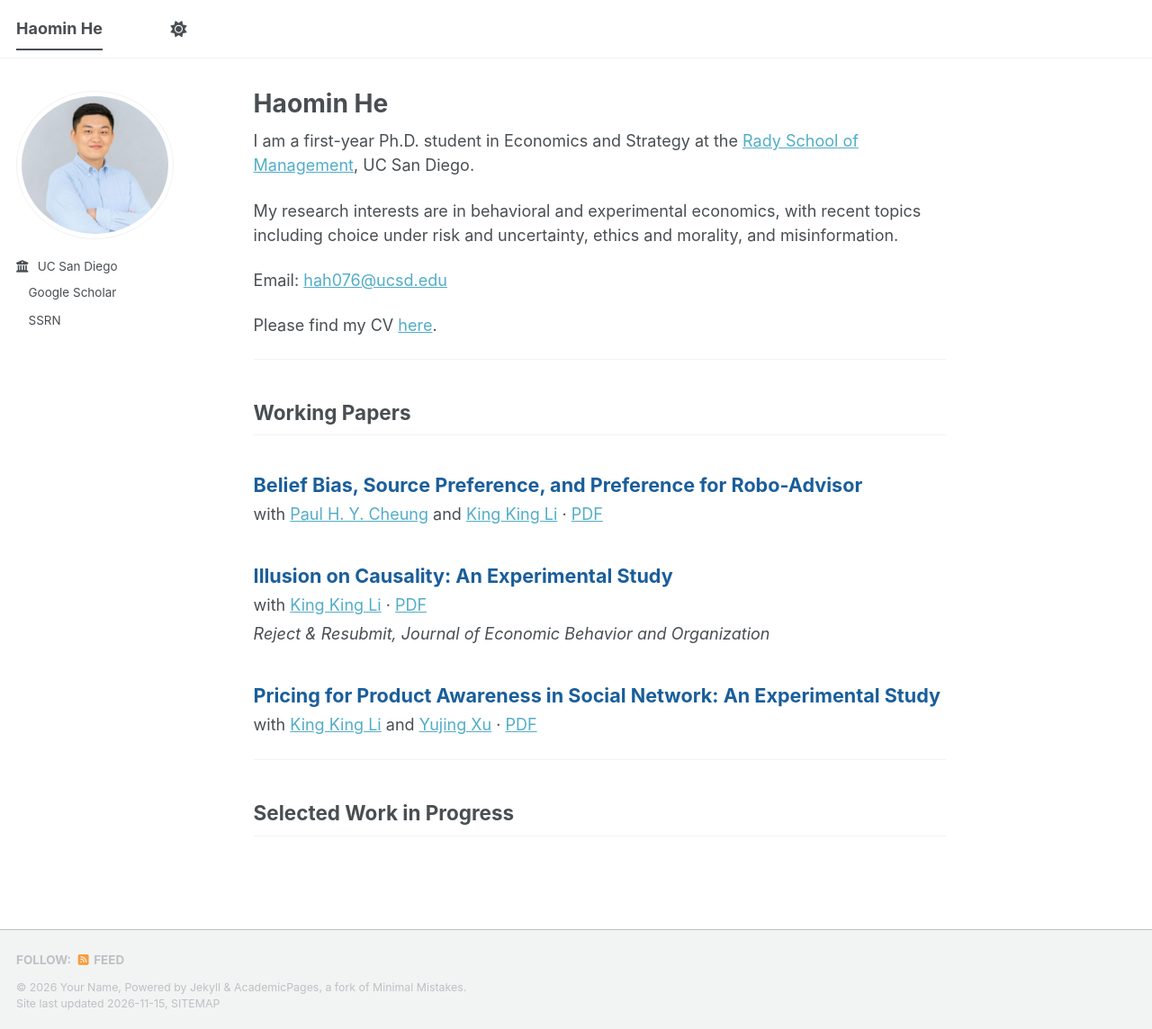
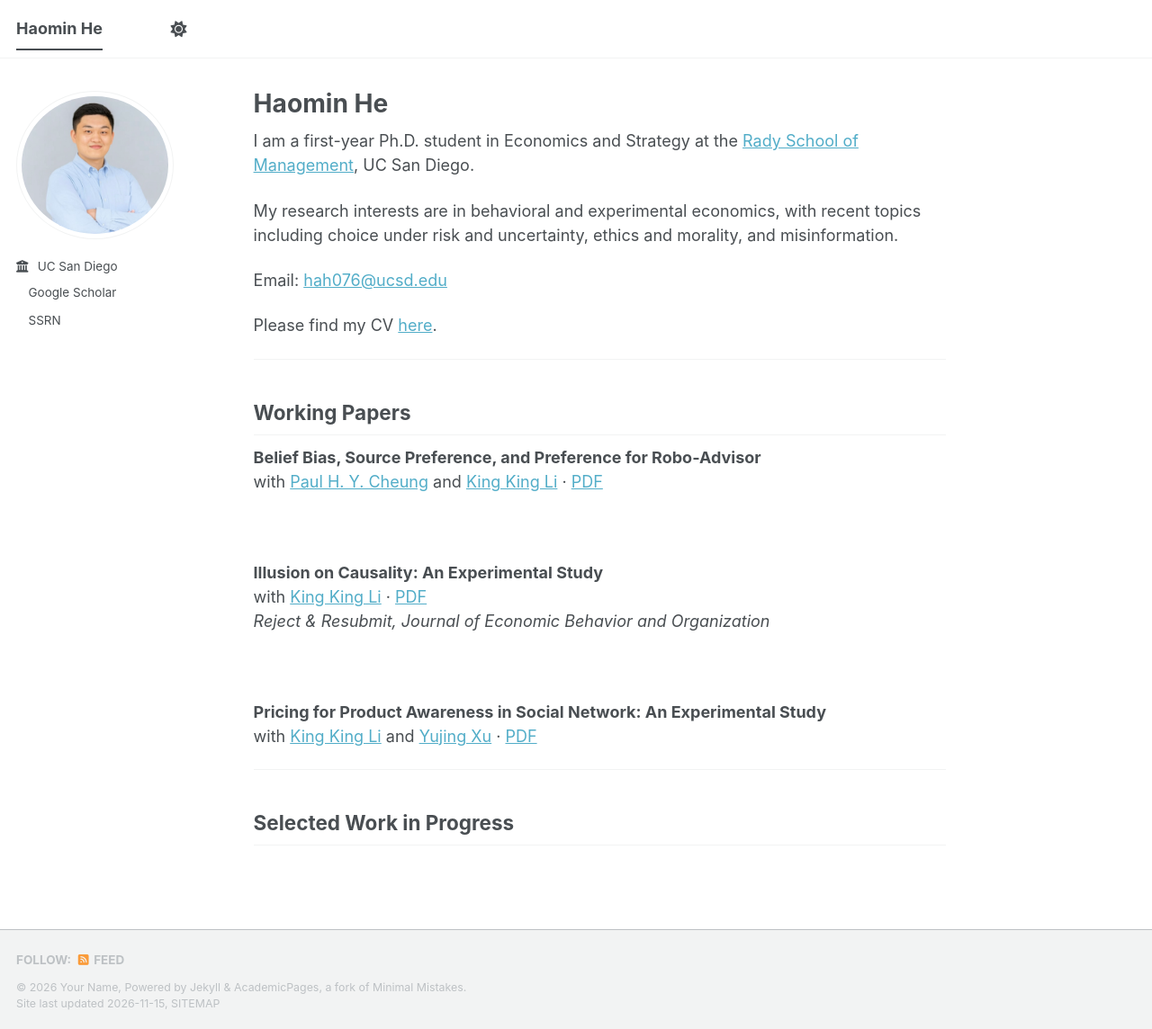
Before and after one commit to haomin-he/haomin-he.github.io, a Jekyll site: the page built from _pages/about.md, in a window 1280 px wide and 1144 px high. Shown: the whole window at 90% size. Built offline with Jekyll 4.4.1, drawn with Linux system fonts in a browser that asks for light colours; a script bundle is joined from its source files by our own code; a style sheet for code colours, icons or effects is not loaded.

Commit message:
Update about.md

```diff
--- a/_pages/about.md
+++ b/_pages/about.md
@@ -18,37 +18,22 @@ Please find my CV <a href="../assets/CV_Haomin_202611.pdf" target="_blank" rel="
 
 ---
 
-<h2 style="color:; margin-bottom: 20px;">Working Papers</h2>
+## Working Papers
 
-<div style="margin-bottom: 25px;">
-  <h3 style="margin-bottom: 5px; font-size: 1.2em;">
-    <a href="../assets/paper1.pdf" target="_blank" rel="noopener noreferrer" style="color: #1a5e9a; text-decoration: none;">Belief Bias, Source Preference, and Preference for Robo-Advisor</a>
-  </h3>
-  <div style="margin-bottom: 5px;">
-    with <a href="https://www.paulcheung.net/" target="_blank" rel="noopener noreferrer">Paul H. Y. Cheung</a> and <a href="https://likklab.com/" target="_blank" rel="noopener noreferrer">King King Li</a> · <a href="../assets/paper1.pdf" target="_blank" rel="noopener noreferrer">PDF</a>
-  </div>
-</div>
+**Belief Bias, Source Preference, and Preference for Robo-Advisor**<br>
+with <a href="https://www.paulcheung.net/" target="_blank" rel="noopener noreferrer">Paul H. Y. Cheung</a> and <a href="https://likklab.com/" target="_blank" rel="noopener noreferrer">King King Li</a> · <a href="../assets/paper1.pdf" target="_blank" rel="noopener noreferrer">PDF</a>
 
-<div style="margin-bottom: 25px;">
-  <h3 style="margin-bottom: 5px; font-size: 1.2em;">
-    <a href="../assets/paper2.pdf" target="_blank" rel="noopener noreferrer" style="color: #1a5e9a; text-decoration: none;">Illusion on Causality: An Experimental Study</a>
-  </h3>
-  <div style="margin-bottom: 5px;">
-    with <a href="https://likklab.com/" target="_blank" rel="noopener noreferrer">King King Li</a> · <a href="../assets/paper2.pdf" target="_blank" rel="noopener noreferrer">PDF</a>
-  </div>
-  <div>
-    <em>Reject & Resubmit, Journal of Economic Behavior and Organization</em>
-  </div>
-</div>
+<br>
 
-<div style="margin-bottom: 25px;">
-  <h3 style="margin-bottom: 5px; font-size: 1.2em;">
-    <a href="../assets/paper3.pdf" target="_blank" rel="noopener noreferrer" style="color: #1a5e9a; text-decoration: none;">Pricing for Product Awareness in Social Network: An Experimental Study</a>
-  </h3>
-  <div style="margin-bottom: 5px;">
-    with <a href="https://likklab.com/" target="_blank" rel="noopener noreferrer">King King Li</a> and <a href="https://yujingxu.weebly.com/" target="_blank" rel="noopener noreferrer">Yujing Xu</a> · <a href="../assets/paper3.pdf" target="_blank" rel="noopener noreferrer">PDF</a>
-  </div>
-</div>
+**Illusion on Causality: An Experimental Study**<br>
+with <a href="https://likklab.com/" target="_blank" rel="noopener noreferrer">King King Li</a> · <a href="../assets/paper2.pdf" target="_blank" rel="noopener noreferrer">PDF</a><br>
+*Reject & Resubmit, Journal of Economic Behavior and Organization*
+
+<br>
+
+**Pricing for Product Awareness in Social Network: An Experimental Study**<br>
+with <a href="https://likklab.com/" target="_blank" rel="noopener noreferrer">King King Li</a> and <a href="https://yujingxu.weebly.com/" target="_blank" rel="noopener noreferrer">Yujing Xu</a> · <a href="../assets/paper3.pdf" target="_blank" rel="noopener noreferrer">PDF</a>
 
 ---
+
 ## Selected Work in Progress
```
